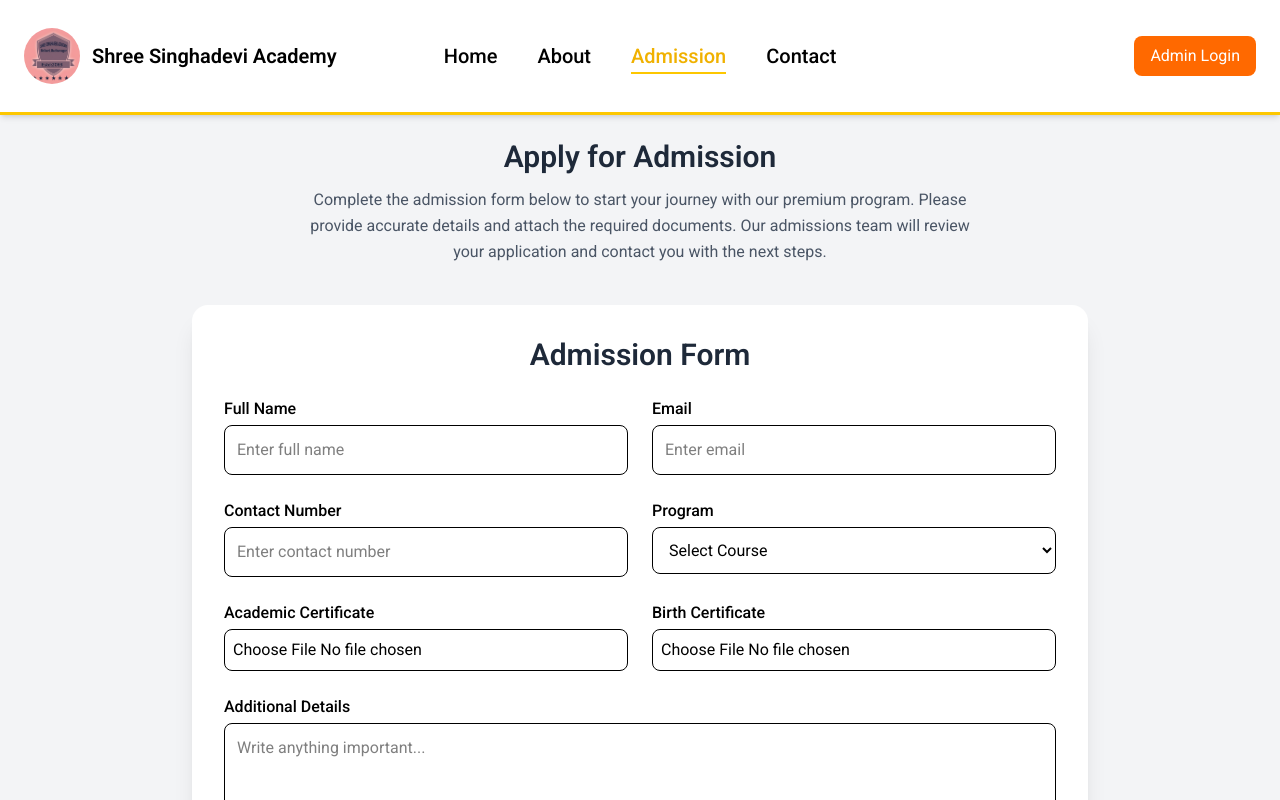
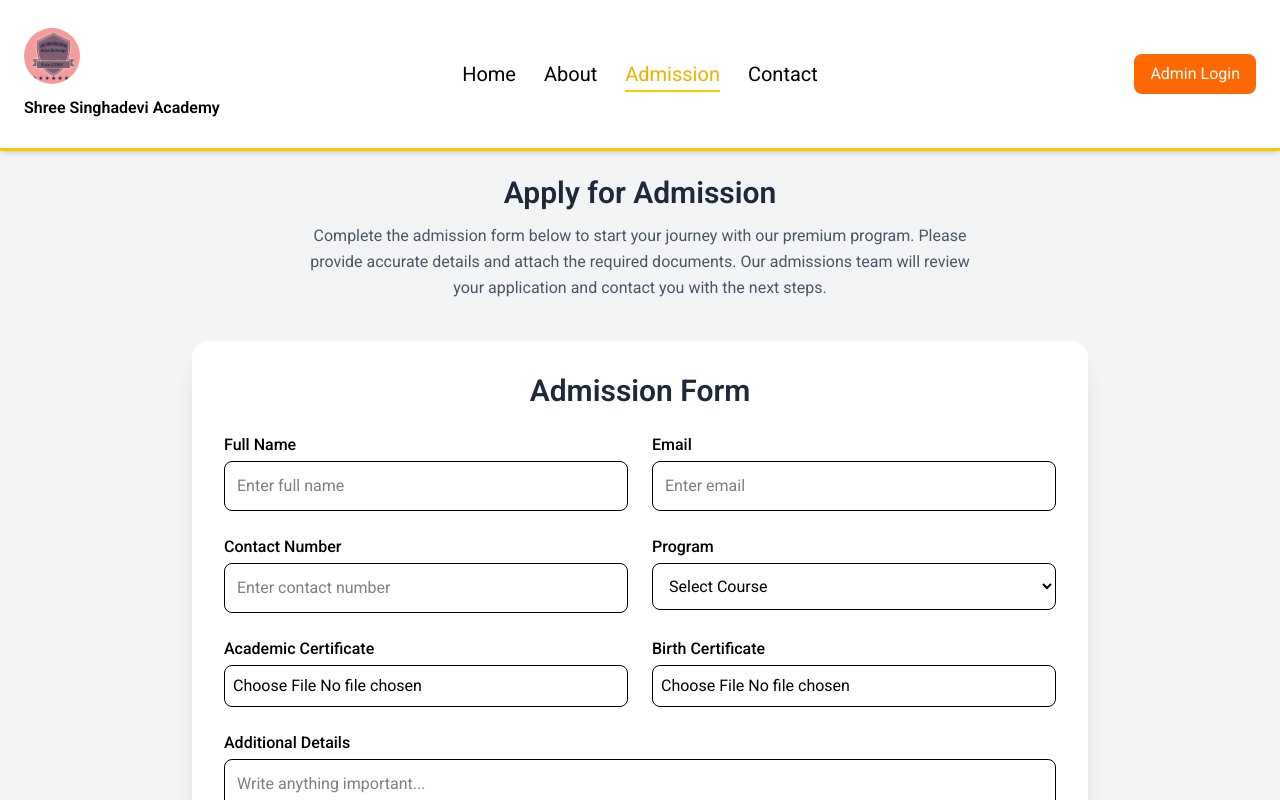
Before and after one commit to iamaayush-git/School-System-Singhadevi-Academy, a React (Vite) app in the folder frontend/: page /admission in a window 1280 px wide. Shown: the top 800 px of the page. Built offline with nearby package versions, Linux system fonts and the light colour scheme; no server answers.

Commit message:
small fix on navbar

```diff
--- a/frontend/src/components/Navbar.jsx
+++ b/frontend/src/components/Navbar.jsx
@@ -29,20 +29,20 @@ export default function Navbar() {
       <div className="px-4 sm:px-6 py-5 md:py-7 flex items-center">
 
         {/* LEFT - LOGO */}
-        <div className="flex items-center gap-3 flex-1 min-w-0">
+        <div className="flex md:flex-col md:items-start items-center gap-3 flex-1 min-w-0">
           <img
             src={logo}
             alt="Logo"
             className="h-11 w-11 md:h-14 md:w-14 rounded-full object-cover flex-shrink-0"
           />
 
-          <h1 className="text-sm md:text-xl font-bold text-wrap">
+          <h1 className="text-sm md:text-base font-bold text-wrap">
             Shree Singhadevi Academy
           </h1>
         </div>
 
         {/* CENTER - NAV ITEMS */}
-        <ul className="hidden md:flex flex-1 justify-center gap-6 lg:gap-10 font-medium">
+        <ul className="hidden md:flex flex-1 justify-center gap-6 lg:gap-7 font-sm">
           <NavItem to="/" label="Home" active={location.pathname === "/"} />
           <NavItem to="/about" label="About" active={location.pathname === "/about"} />
           <NavItem to="/admission" label="Admission" active={location.pathname === "/admission"} />
@@ -124,7 +124,7 @@ export default function Navbar() {
                   alt="Logo"
                   className="h-10 w-10 rounded-full object-cover"
                 />
-                <h1 className="text-sm font-bold">
+                <h1 className="text-sm font-medium">
                   Shree Singhadevi Academy
                 </h1>
               </div>
```
